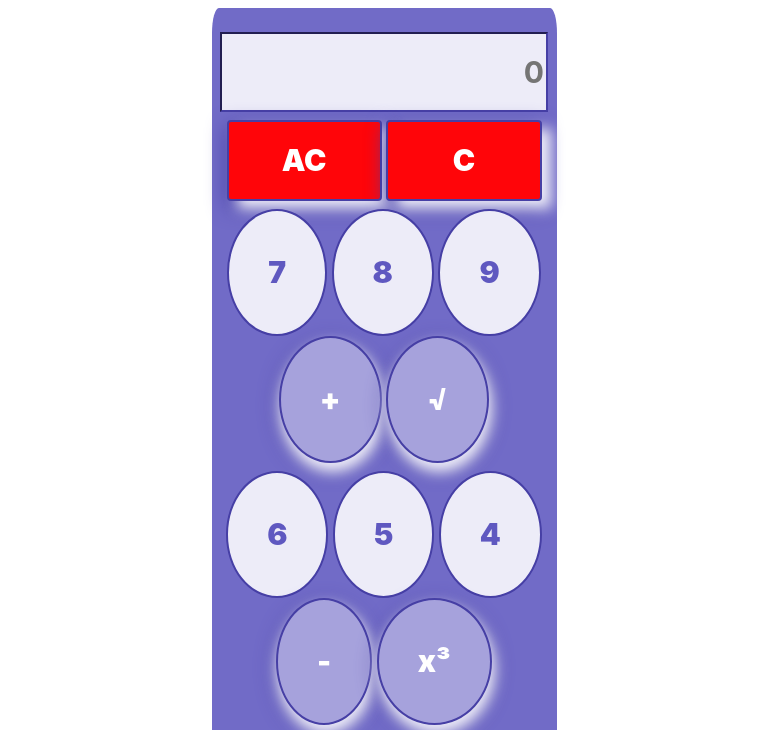
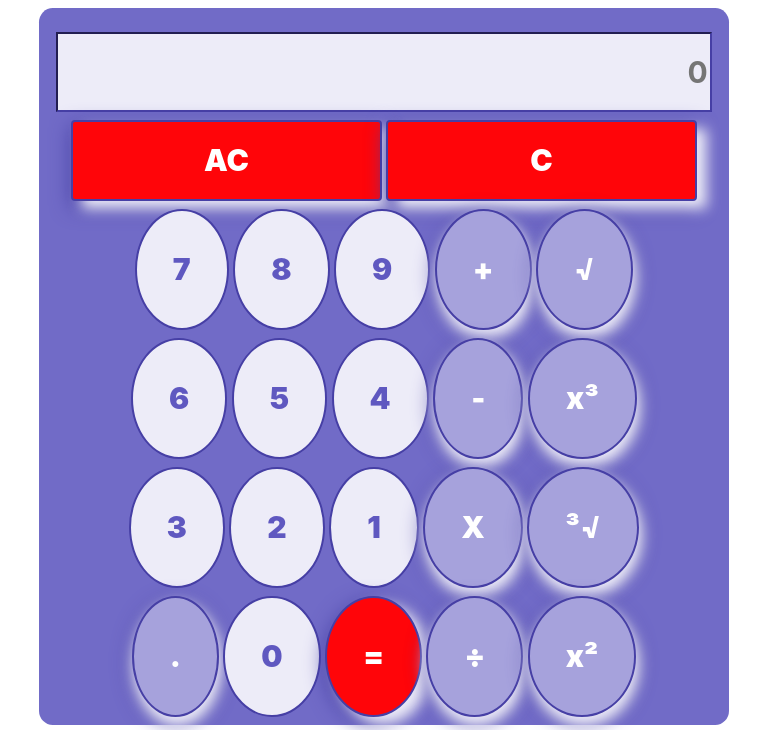
Before and after one commit to FatimaaTA/CalculatorJavaScript, a plain HTML site: page index.html in a window 768 px wide. Shown: the top 730 px of the page. Drawn offline with nearby package versions, Linux system fonts and the light colour scheme.

Commit message:
calculator

```diff
--- a/style.css
+++ b/style.css
@@ -56,3 +56,35 @@ width:45%;
     color: #ffffff !important;
     box-shadow: 2px 8px 14px 2px #EDECF8, 0 6px 20px 0 #463FA5;
 }
+
+@media (min-width:0px) and (max-width: 990px) {
+    .mar{
+        width: 100%;
+
+    }
+}
+
+@media (min-width:991px) and (max-width: 1200px) {
+    .mar{
+        width: 70%;
+
+    }
+}
+
+@media (min-width:0px) and (max-width: 770px) {
+    button{
+
+
+        padding: 0.5em;
+
+    }
+}
+
+@media (min-width:750px) and (max-width: 1200px) {
+    button{
+
+
+        padding: 1.2em;
+
+    }
+}
```
